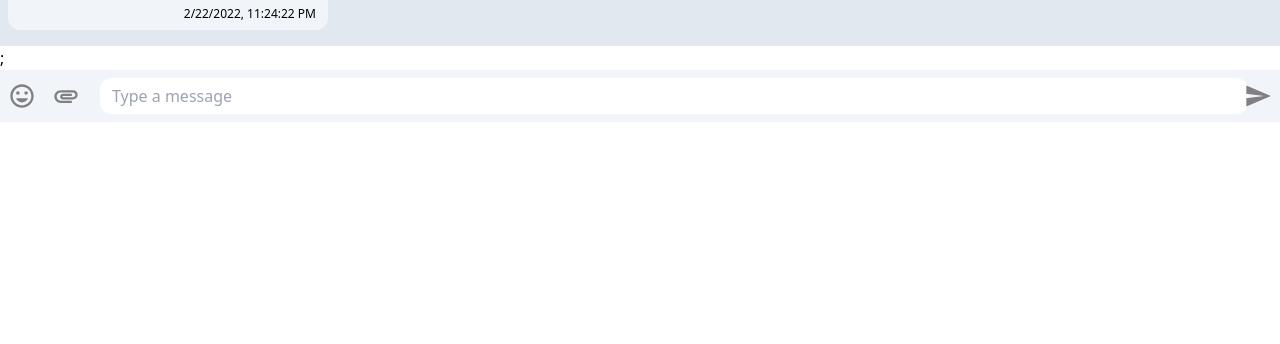
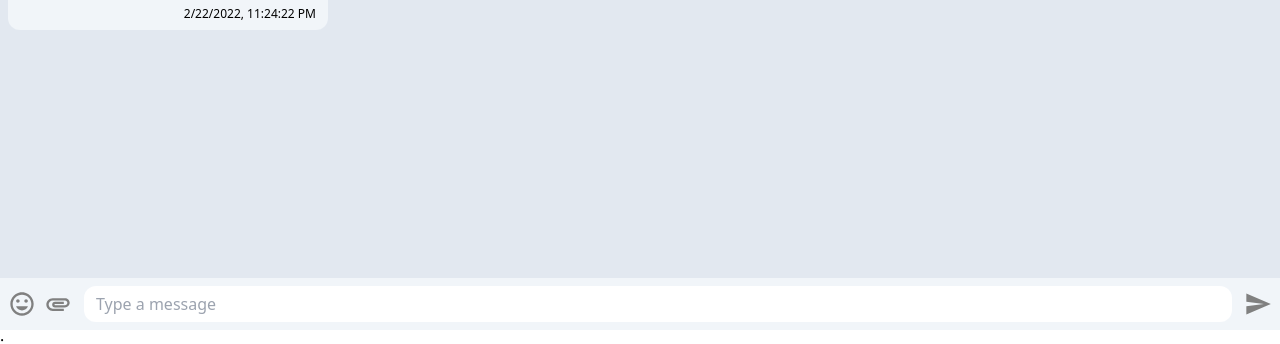
Before and after one commit to aszxqaz/messsenger-tailwind, a React (Vite) app: page / in a window 1280 px wide. Shown: the part 470-814 px from the top of the page. Built offline with nearby package versions, Linux system fonts and the light colour scheme; no server answers.

Commit message:
fsdfsdfsdf

```diff
--- a/src/App.jsx
+++ b/src/App.jsx
@@ -8,6 +8,13 @@ const GlobalStyle = createGlobalStyle`
     padding: 0;
     box-sizing: border-box;
   }
+  body {
+	  height: ${window.innerHeight + 'px'};
+	  overflow: hidden;
+  }
+  #root {
+	  height: 100%;
+  }
 `;
 
 const App = () => {
@@ -15,7 +22,6 @@ const App = () => {
 		<>
 			<GlobalStyle />
 			<DialogDisplay />;
-			<DialogInput />
 		</>
 	);
 };
--- a/src/containers/DialogDisplay.jsx
+++ b/src/containers/DialogDisplay.jsx
@@ -2,9 +2,10 @@ import tw from 'tailwind-styled-components';
 import { dialogMessages } from '../data/dialogMessages';
 import { ChatMessage } from './ChatMessage';
 import DialogHeader from './DialogHeader';
+import DialogInput from './DialogInput';
 
 const Wrapper = tw.div`
-    flex flex-1 flex-col w-full`;
+    flex flex-1 flex-col w-full h-full`;
 
 const DialogDisplayContainer = tw.div`
     flex flex-1 flex-col p-2 overflow-y-scroll bg-slate-200`;
@@ -18,6 +19,7 @@ export default function DialogDisplay() {
 					<ChatMessage {...dialog} />
 				))}
 			</DialogDisplayContainer>
+			<DialogInput />
 		</Wrapper>
 	);
 }
--- a/src/containers/DialogInput.jsx
+++ b/src/containers/DialogInput.jsx
@@ -7,23 +7,32 @@ const Wrapper = tw.div`
 `;
 
 const Form = tw.form`
-    flex-1
+    flex-1 mx-3
 `;
 
 const Input = tw.input`
-    h-9 mx-3 px-3 rounded-xl border-none outline-none w-full
+    h-9 px-3 rounded-xl border-none outline-none w-full
 `;
 
-const Button = styled(tw.div`
-    w-7 h-7 mx-2
-`)`
-	& > svg {
+const Button = styled.div`
+    width: 1.75rem;
+    height: 1.75rem;
+    margin-left: 0.5rem;
+    &:last-child {
+        margin-left: 0;
+        margin-right: 0.5rem;
+    }
+    & > svg {
         width: 100%;
 		height: 100%;
 		color: gray;
 		cursor: pointer;
+        transition: color 0.2s ease-in-out;
+        &:hover {
+            color: rgb(20, 20, 20);
+        }
 	}
-`;
+`
 
 export default function DialogInput() {
 	return (
```
